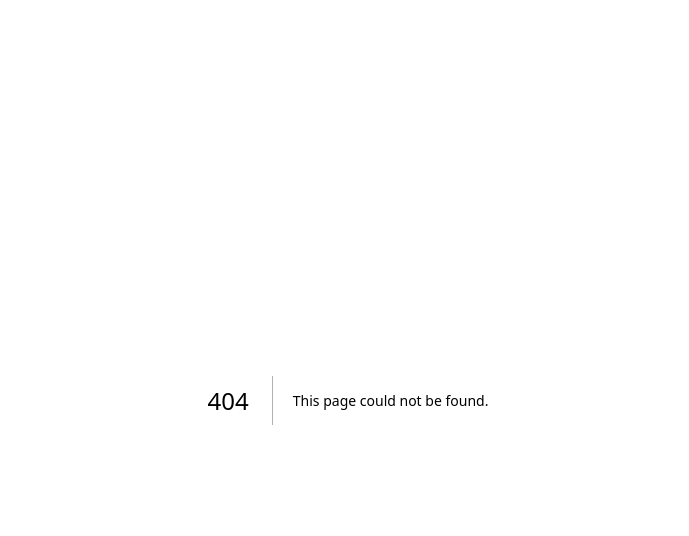
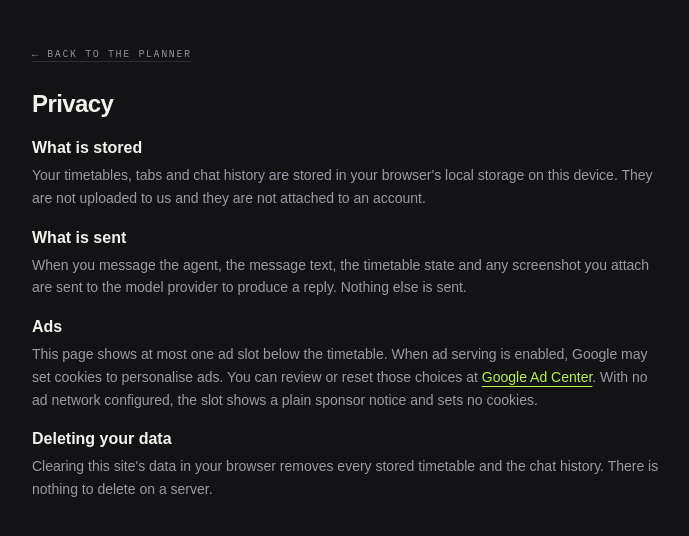
Before and after one commit to devansharora18/ffcs, a Next.js app: page /privacy in a window 1280 px wide. Before the commit this address had no page. Shown: the top 536 px of the page, without its empty margins (292-981 px from the left). Built offline with nearby package versions, Linux system fonts and the light colour scheme.

Commit message:
feat: generate ads.txt from the publisher id and add a privacy page

```diff
--- a/package.json
+++ b/package.json
@@ -4,7 +4,7 @@
   "private": true,
   "scripts": {
     "dev": "next dev",
-    "build": "tsx scripts/build-skill-zip.ts && next build",
+    "build": "tsx scripts/build-skill-zip.ts && tsx scripts/build-ads.ts && next build",
     "start": "next start",
     "typecheck": "tsc --noEmit",
     "test": "tsx --test tests/*.test.ts",
@@ -12,7 +12,8 @@
     "agent:check": "node --env-file=.env --import tsx scripts/check-agent.ts",
     "solve": "tsx scripts/solve.ts",
     "skill:sync": "tsx scripts/build-skill-data.ts && tsx scripts/build-skill-zip.ts",
-    "skill:zip": "tsx scripts/build-skill-zip.ts"
+    "skill:zip": "tsx scripts/build-skill-zip.ts",
+    "ads:build": "tsx scripts/build-ads.ts"
   },
   "dependencies": {
     "@fontsource-variable/archivo": "^5.3.0",
--- /dev/null
+++ b/scripts/build-ads.ts
@@ -0,0 +1,22 @@
+/**
+ * Writes public/ads.txt from NEXT_PUBLIC_ADSENSE_CLIENT so the publisher id
+ * cannot drift between the site and the crawler file.
+ *
+ *   NEXT_PUBLIC_ADSENSE_CLIENT=ca-pub-1234567890123456 -> public/ads.txt
+ *
+ * With no valid client the file is removed, so a stale id never ships.
+ */
+import { existsSync, rmSync, writeFileSync } from 'node:fs';
+import { resolve } from 'node:path';
+
+const TARGET = resolve('public/ads.txt');
+const client = process.env.NEXT_PUBLIC_ADSENSE_CLIENT ?? '';
+const match = /^ca-pub-(\d{10,20})$/.exec(client.trim());
+
+if (!match) {
+  if (existsSync(TARGET)) rmSync(TARGET);
+  console.log('ads.txt  skipped (set NEXT_PUBLIC_ADSENSE_CLIENT to enable AdSense)');
+} else {
+  writeFileSync(TARGET, `google.com, pub-${match[1]}, DIRECT, f08c47fec0942fa0\n`);
+  console.log(`ads.txt  written for pub-${match[1]}`);
+}
--- /dev/null
+++ b/src/app/privacy/page.tsx
@@ -0,0 +1,64 @@
+import type { Metadata } from 'next';
+
+export const metadata: Metadata = {
+  title: 'Privacy — FFCS planner',
+  description: 'What this planner stores, where it is stored, and what ads do.',
+};
+
+export default function Privacy() {
+  return (
+    <main className="mx-auto max-w-2xl px-5 py-10">
+      <a
+        href="/"
+        className="font-mono text-[10px] uppercase tracking-[0.16em] text-muted underline decoration-line underline-offset-4 hover:text-lime"
+      >
+        ← back to the planner
+      </a>
+
+      <h1 className="mt-6 font-display text-2xl font-extrabold tracking-tight">Privacy</h1>
+
+      <div className="mt-4 space-y-4 text-sm leading-relaxed text-muted">
+        <section>
+          <h2 className="font-display text-base font-bold text-ink">What is stored</h2>
+          <p className="mt-1">
+            Your timetables, tabs and chat history are stored in your browser&apos;s local storage on
+            this device. They are not uploaded to us and they are not attached to an account.
+          </p>
+        </section>
+
+        <section>
+          <h2 className="font-display text-base font-bold text-ink">What is sent</h2>
+          <p className="mt-1">
+            When you message the agent, the message text, the timetable state and any screenshot you
+            attach are sent to the model provider to produce a reply. Nothing else is sent.
+          </p>
+        </section>
+
+        <section>
+          <h2 className="font-display text-base font-bold text-ink">Ads</h2>
+          <p className="mt-1">
+            This page shows at most one ad slot below the timetable. When ad serving is enabled,
+            Google may set cookies to personalise ads. You can review or reset those choices at{' '}
+            <a
+              className="text-lime underline underline-offset-4"
+              href="https://myadcenter.google.com/"
+              target="_blank"
+              rel="noreferrer"
+            >
+              Google Ad Center
+            </a>
+            . With no ad network configured, the slot shows a plain sponsor notice and sets no cookies.
+          </p>
+        </section>
+
+        <section>
+          <h2 className="font-display text-base font-bold text-ink">Deleting your data</h2>
+          <p className="mt-1">
+            Clearing this site&apos;s data in your browser removes every stored timetable and the chat
+            history. There is nothing to delete on a server.
+          </p>
+        </section>
+      </div>
+    </main>
+  );
+}
--- a/src/components/planner/Planner.tsx
+++ b/src/components/planner/Planner.tsx
@@ -186,6 +186,16 @@ export default function Planner({
             <SkillPanel />
 
             <AdSlot />
+
+            <footer className="flex flex-wrap items-center justify-between gap-2 border-t border-line pt-3 font-mono text-[10px] text-muted">
+              <span>Vellore · timetable data compiled October 2026</span>
+              <a
+                href="/privacy"
+                className="underline decoration-line underline-offset-4 hover:text-lime hover:decoration-lime"
+              >
+                privacy
+              </a>
+            </footer>
           </main>
 
           <aside
```
Also changed, not shown: 1 other file (tests, documents, lock files or other folders).
